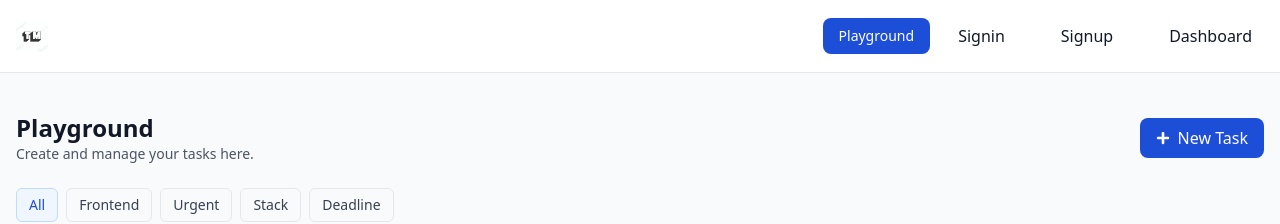
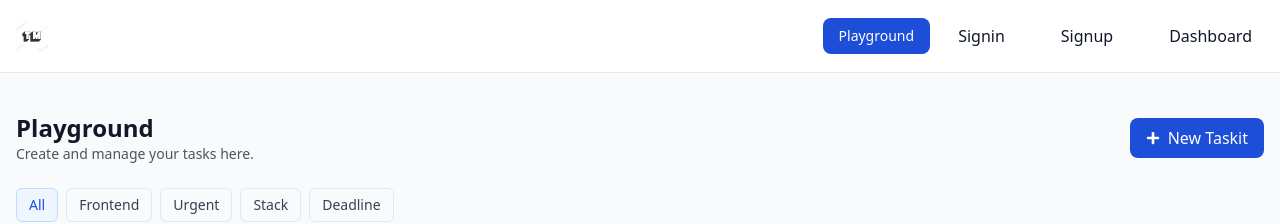
Before and after one commit to Shravancoder01/Task_Web_app, a React (Vite) app: page /playground in a window 1280 px wide. Shown: the top 224 px of the page. Built offline with nearby package versions, Linux system fonts and the light colour scheme.

Commit message:
playground

```diff
--- a/src/components/pages/Playground.jsx
+++ b/src/components/pages/Playground.jsx
@@ -58,7 +58,7 @@ const Playground = () => {
         dark:bg-blue-600 dark:hover:bg-blue-700 dark:focus:ring-blue-800"
         >
           <FaPlus className="text-sm" />
-          New Task
+          New Taskit
         </button>
 
 
```
